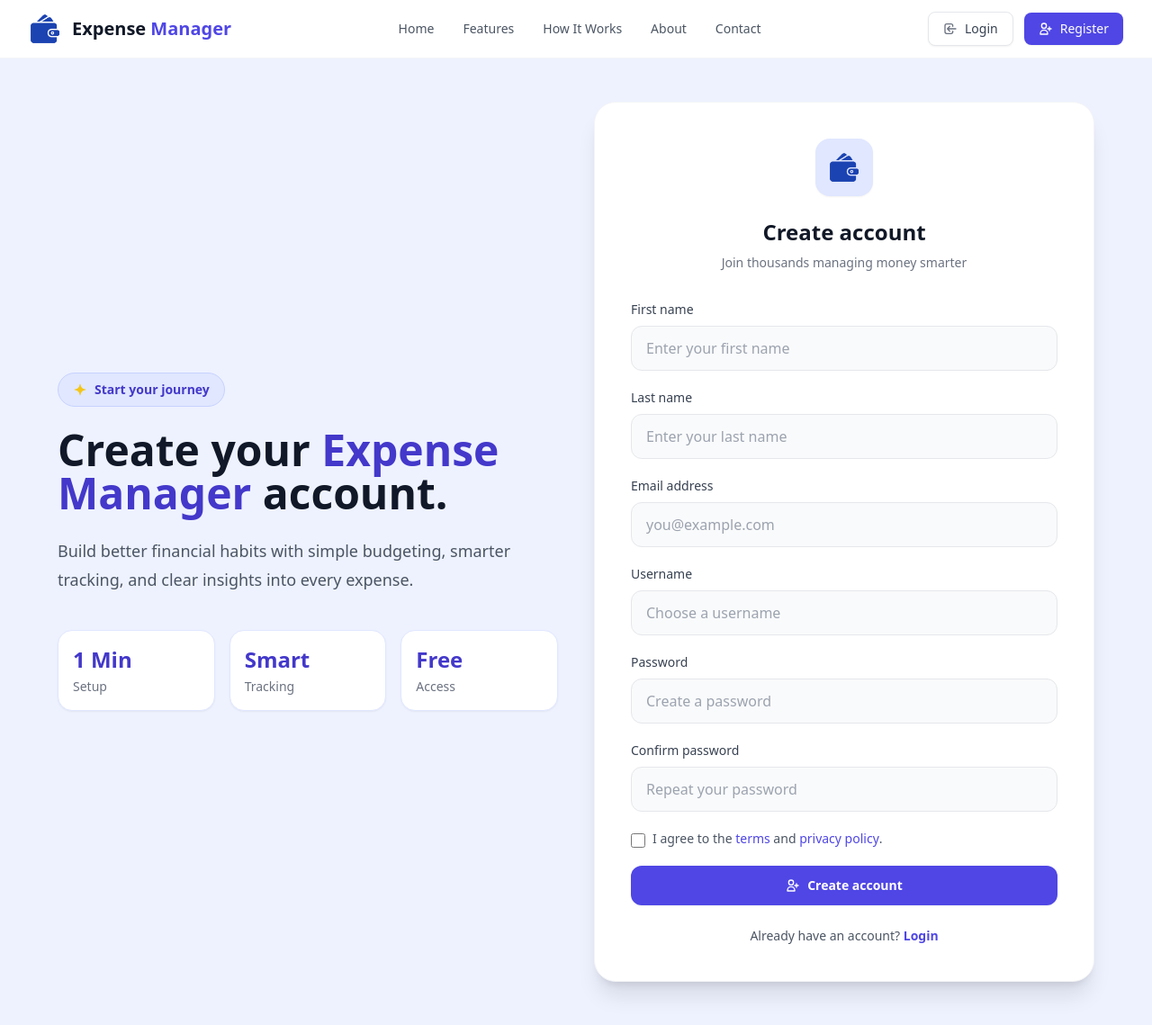
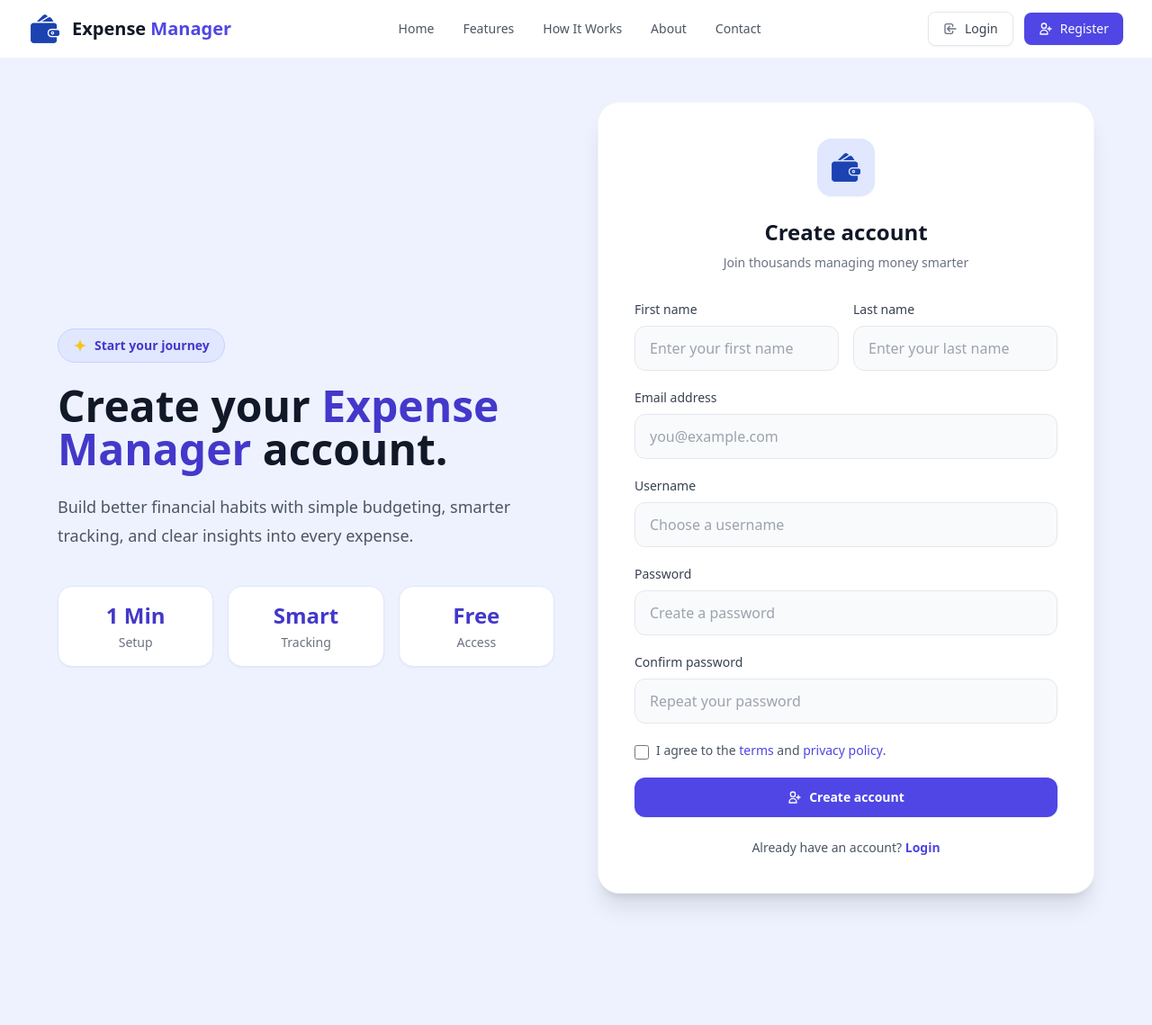
Before and after one commit to Ankitkumarbishwas/EXPENSE-MANAGER-DJANGO, a Django app: page /register/ in a window 1280 px wide. Shown: the whole page at 90% size. After the commit the page ends 1008 px from the top, so only its background shows below. Run offline with Django 5.2, Linux system fonts and the light colour scheme; some libraries are stand-ins or nearby versions.

Commit message:
update register.html

```diff
--- a/expensemanager/expense/templates/register.html
+++ b/expensemanager/expense/templates/register.html
@@ -10,97 +10,91 @@
 <body class="bg-indigo-50 min-h-screen text-gray-800">
     {% include "header.html" %}
 
-    <div class="px-6 py-12 sm:px-10 lg:px-16">
-        <div class="max-w-6xl mx-auto grid items-center gap-10 md:grid-cols-2">
-            <div class="space-y-6">
-                <span class="inline-flex items-center gap-2 bg-indigo-100 text-indigo-700 border border-indigo-200 rounded-full px-4 py-2 text-sm font-semibold">
+    <main class="px-4 py-8 sm:px-8 sm:py-12 lg:px-16 flex items-center justify-center min-h-[calc(100vh-80px)]">
+        <div class="max-w-6xl w-full mx-auto grid items-center gap-8 lg:gap-12 md:grid-cols-2">
+            <div class="space-y-4 sm:space-y-6 text-center md:text-left">
+                <span class="inline-flex items-center gap-2 bg-indigo-100 text-indigo-700 border border-indigo-200 rounded-full px-4 py-1.5 sm:py-2 text-xs sm:text-sm font-semibold">
                     <img src="{% static 'sparkle.png' %}" alt="sparkle" class="h-4 w-4">
                     Start your journey
                 </span>
 
-                <h1 class="text-4xl font-bold leading-tight text-gray-900 sm:text-5xl">
+                <h1 class="text-3xl sm:text-4xl lg:text-5xl font-bold leading-tight text-gray-900">
                     Create your <span class="text-indigo-700">Expense Manager</span> account.
                 </h1>
 
-                <p class="max-w-lg text-lg leading-8 text-gray-600">
+                <p class="max-w-lg mx-auto md:mx-0 text-base sm:text-lg leading-relaxed sm:leading-8 text-gray-600">
                     Build better financial habits with simple budgeting, smarter tracking, and clear insights into every expense.
                 </p>
 
-                <div class="grid grid-cols-3 gap-4 pt-4">
-                    <div class="rounded-2xl border border-indigo-100 bg-white p-4 shadow-sm">
-                        <p class="text-2xl font-bold text-indigo-700">1 Min</p>
-                        <p class="mt-1 text-sm text-gray-500">Setup</p>
+                <div class="grid grid-cols-3 gap-3 sm:gap-4 pt-2 sm:pt-4">
+                    <div class="rounded-2xl border border-indigo-100 bg-white p-3 sm:p-4 shadow-sm text-center">
+                        <p class="text-xl sm:text-2xl font-bold text-indigo-700">1 Min</p>
+                        <p class="mt-1 text-xs sm:text-sm text-gray-500">Setup</p>
                     </div>
-                    <div class="rounded-2xl border border-indigo-100 bg-white p-4 shadow-sm">
-                        <p class="text-2xl font-bold text-indigo-700">Smart</p>
-                        <p class="mt-1 text-sm text-gray-500">Tracking</p>
+                    <div class="rounded-2xl border border-indigo-100 bg-white p-3 sm:p-4 shadow-sm text-center">
+                        <p class="text-xl sm:text-2xl font-bold text-indigo-700">Smart</p>
+                        <p class="mt-1 text-xs sm:text-sm text-gray-500">Tracking</p>
                     </div>
-                    <div class="rounded-2xl border border-indigo-100 bg-white p-4 shadow-sm">
-                        <p class="text-2xl font-bold text-indigo-700">Free</p>
-                        <p class="mt-1 text-sm text-gray-500">Access</p>
+                    <div class="rounded-2xl border border-indigo-100 bg-white p-3 sm:p-4 shadow-sm text-center">
+                        <p class="text-xl sm:text-2xl font-bold text-indigo-700">Free</p>
+                        <p class="mt-1 text-xs sm:text-sm text-gray-500">Access</p>
                     </div>
                 </div>
             </div>
 
-            <div class="bg-white rounded-3xl border border-gray-100 shadow-xl p-8 sm:p-10">
+            <div class="bg-white rounded-3xl border border-gray-100 shadow-xl p-6 sm:p-8 md:p-10 w-full max-w-md mx-auto md:max-w-none">
                 <div class="flex items-center justify-center mb-6">
-                    <div class="flex h-16 w-16 items-center justify-center rounded-2xl bg-indigo-100 shadow-sm">
-                        <img src="{% static 'wallet.png' %}" alt="Expense Manager" class="h-9 w-9 object-contain">
+                    <div class="flex h-14 w-14 sm:h-16 sm:w-16 items-center justify-center rounded-2xl bg-indigo-100 shadow-sm">
+                        <img src="{% static 'wallet.png' %}" alt="Expense Manager" class="h-8 w-8 sm:h-9 sm:w-9 object-contain">
                     </div>
                 </div>
 
                 <div class="text-center">
-                    <h2 class="text-2xl font-bold text-gray-900">Create account</h2>
-                    <p class="mt-2 text-sm text-gray-500">Join thousands managing money smarter</p>
+                    <h2 class="text-xl sm:text-2xl font-bold text-gray-900">Create account</h2>
+                    <p class="mt-1 sm:mt-2 text-xs sm:text-sm text-gray-500">Join thousands managing money smarter</p>
                 </div>
 
-                <form action="{% url 'register' %}" method="POST" class="mt-8 space-y-5">
+                <form action="{% url 'register' %}" method="POST" class="mt-6 sm:mt-8 space-y-4 sm:space-y-5">
                     {% csrf_token %}
 
+                    <div class="grid grid-cols-1 sm:grid-cols-2 gap-4">
+                        <div>
+                            <label for="first_name" class="mb-1.5 sm:mb-2 block text-sm font-medium text-gray-700">First name</label>
+                            <input id="first_name" name="first_name" type="text" placeholder="Enter your first name" class="w-full rounded-xl border border-gray-200 bg-gray-50 px-4 py-2.5 sm:py-3 text-sm sm:text-base text-gray-700 outline-none transition focus:border-indigo-500 focus:bg-white" />
+                        </div>
 
-
-                    <div>
-                        <label for="first_name" class="mb-2 block text-sm font-medium text-gray-700">First name</label>
-                        <input name="first_name" type="text" placeholder="Enter your first name" class="w-full rounded-xl border border-gray-200 bg-gray-50 px-4 py-3 text-gray-700 outline-none" />
-
+                        <div>
+                            <label for="last_name" class="mb-1.5 sm:mb-2 block text-sm font-medium text-gray-700">Last name</label>
+                            <input id="last_name" name="last_name" type="text" placeholder="Enter your last name" class="w-full rounded-xl border border-gray-200 bg-gray-50 px-4 py-2.5 sm:py-3 text-sm sm:text-base text-gray-700 outline-none transition focus:border-indigo-500 focus:bg-white" />
+                        </div>
                     </div>
 
                     <div>
-                        <label for="last_name" class="mb-2 block text-sm font-medium text-gray-700">Last name</label>
-                        <input name="last_name" type="text" placeholder="Enter your last name" class="w-full rounded-xl border border-gray-200 bg-gray-50 px-4 py-3 text-gray-700 outline-none" />
-
+                        <label for="email" class="mb-1.5 sm:mb-2 block text-sm font-medium text-gray-700">Email address</label>
+                        <input id="email" name="email" type="email" placeholder="you@example.com" class="w-full rounded-xl border border-gray-200 bg-gray-50 px-4 py-2.5 sm:py-3 text-sm sm:text-base text-gray-700 outline-none transition focus:border-indigo-500 focus:bg-white" />
                     </div>
 
                     <div>
-                        <label for="email" class="mb-2 block text-sm font-medium text-gray-700">Email address</label>
-                        <input name="email" type="email"placeholder="you@example.com" class="w-full rounded-xl border border-gray-200 bg-gray-50 px-4 py-3 text-gray-700 outline-none" />
-
+                        <label for="username" class="mb-1.5 sm:mb-2 block text-sm font-medium text-gray-700">Username</label>
+                        <input id="username" name="username" type="text" placeholder="Choose a username" class="w-full rounded-xl border border-gray-200 bg-gray-50 px-4 py-2.5 sm:py-3 text-sm sm:text-base text-gray-700 outline-none transition focus:border-indigo-500 focus:bg-white" />
                     </div>
 
                     <div>
-                        <label for="username" class="mb-2 block text-sm font-medium text-gray-700">Username</label>
-                        <input name="username" type="text" placeholder="Choose a username" class="w-full rounded-xl border border-gray-200 bg-gray-50 px-4 py-3 text-gray-700 outline-none" />
-
+                        <label for="password1" class="mb-1.5 sm:mb-2 block text-sm font-medium text-gray-700">Password</label>
+                        <input id="password1" name="password1" type="password" placeholder="Create a password" class="w-full rounded-xl border border-gray-200 bg-gray-50 px-4 py-2.5 sm:py-3 text-sm sm:text-base text-gray-700 outline-none transition focus:border-indigo-500 focus:bg-white" />
                     </div>
 
                     <div>
-                        <label for="password1" class="mb-2 block text-sm font-medium text-gray-700">Password</label>
-                        <input name="password1" type="password" placeholder="Create a password" class="w-full rounded-xl border border-gray-200 bg-gray-50 px-4 py-3 text-gray-700 outline-none" />
-
+                        <label for="password2" class="mb-1.5 sm:mb-2 block text-sm font-medium text-gray-700">Confirm password</label>
+                        <input id="password2" name="password2" type="password" placeholder="Repeat your password" class="w-full rounded-xl border border-gray-200 bg-gray-50 px-4 py-2.5 sm:py-3 text-sm sm:text-base text-gray-700 outline-none transition focus:border-indigo-500 focus:bg-white" />
                     </div>
 
-                    <div>
-                        <label for="password2" class="mb-2 block text-sm font-medium text-gray-700">Confirm password</label>
-                        <input name="password2" type="password" placeholder="Repeat your password" class="w-full rounded-xl border border-gray-200 bg-gray-50 px-4 py-3 text-gray-700 outline-none" />
-
-                    </div>
-
-                    <label class="flex items-start gap-2 text-sm text-gray-600">
-                        <input type="checkbox" class="mt-1 h-4 w-4 rounded border-gray-300 text-indigo-600">
+                    <label class="flex items-start gap-2 text-xs sm:text-sm text-gray-600 cursor-pointer">
+                        <input type="checkbox" class="mt-0.5 sm:mt-1 h-4 w-4 rounded border-gray-300 text-indigo-600 focus:ring-indigo-500">
                         <span>I agree to the <a href="" class="font-medium text-indigo-600 hover:text-indigo-700">terms</a> and <a href="" class="font-medium text-indigo-600 hover:text-indigo-700">privacy policy</a>.</span>
                     </label>
 
-                    <button type="submit" class="inline-flex w-full items-center justify-center gap-2 rounded-xl bg-indigo-600 px-4 py-3 text-sm font-semibold text-white shadow-sm transition hover:bg-indigo-700">
+                    <button type="submit" class="inline-flex w-full items-center justify-center gap-2 rounded-xl bg-indigo-600 px-4 py-3 text-sm font-semibold text-white shadow-sm transition hover:bg-indigo-700 active:scale-[0.99]">
                         <svg class="h-4 w-4" fill="none" stroke="currentColor" viewBox="0 0 24 24">
                             <path stroke-linecap="round" stroke-linejoin="round" stroke-width="2" d="M18 9v3m0 0v3m0-3h3m-3 0h-3m-2-5a4 4 0 11-8 0 4 4 0 018 0zM3 20a6 6 0 0112 0v1H3v-1z" />
                         </svg>
@@ -108,12 +102,12 @@
                     </button>
                 </form>
 
-                <p class="mt-6 text-center text-sm text-gray-600">
+                <p class="mt-6 text-center text-xs sm:text-sm text-gray-600">
                     Already have an account?
                     <a href="{% url 'login' %}" class="font-semibold text-indigo-600 hover:text-indigo-700">Login</a>
                 </p>
             </div>
         </div>
-    </div>
+    </main>
 </body>
 </html>
```
